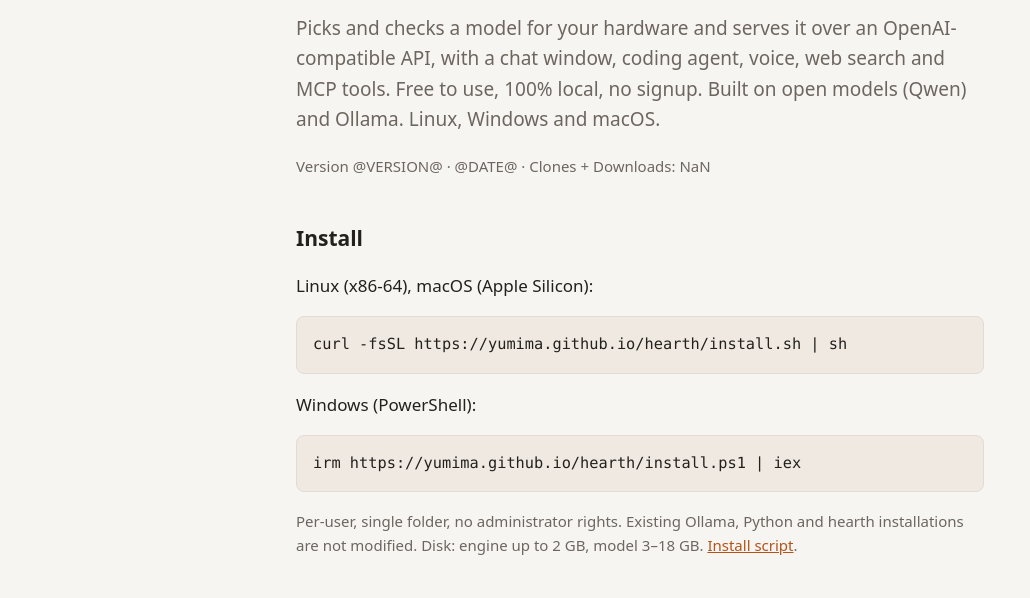
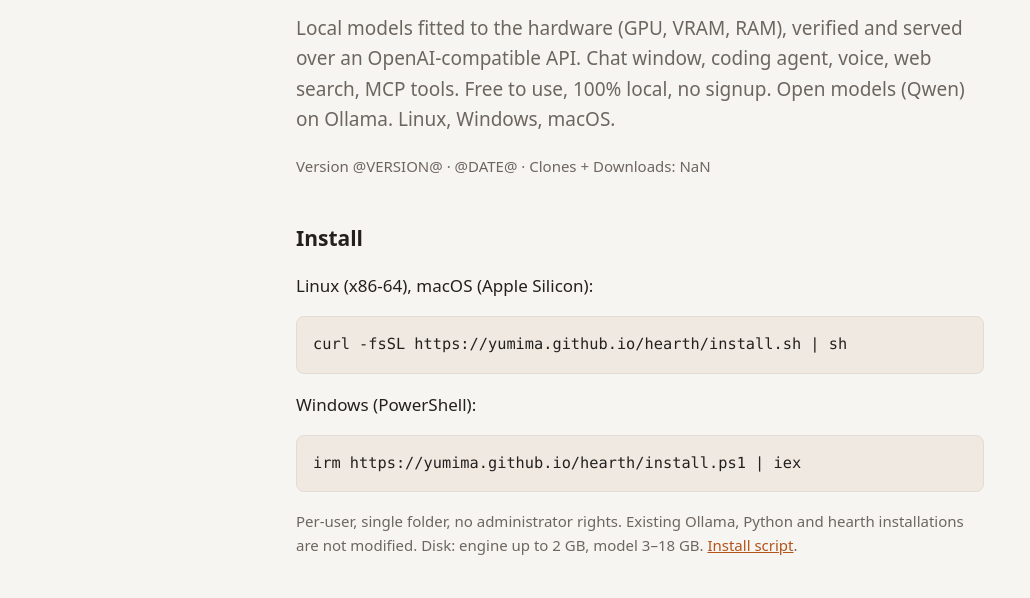
Before and after one commit to yumima/hearth, a plain HTML site: page site/index.html in a window 1280 px wide. Shown: the part 163-761 px from the top of the page, without its empty margins (0-1030 px from the left). Drawn offline with Linux system fonts and the light colour scheme; no server answers.

Commit message:
site: the lead, dry and technical
Co-Authored-By: Claude Opus 5.5 <noreply@anthropic.com>

```diff
--- a/site/index.html
+++ b/site/index.html
@@ -4,14 +4,14 @@
 <meta charset="utf-8">
 <meta name="viewport" content="width=device-width, initial-scale=1">
 <title>hearth — local AI engine</title>
-<meta name="description" content="Local AI engine. Picks and checks a model for your hardware and serves it over an OpenAI-compatible API, with a chat window, coding agent, voice, web search and MCP tools. Free to use, 100% local, no signup. Built on open models (Qwen) and Ollama. Linux, Windows and macOS.">
+<meta name="description" content="Local AI engine. Local models fitted to the hardware (GPU, VRAM, RAM), verified and served over an OpenAI-compatible API. Chat window, coding agent, voice, web search, MCP tools. Free to use, 100% local, no signup. Open models (Qwen) on Ollama. Linux, Windows, macOS.">
 <link rel="stylesheet" href="style.css">
 </head>
 <body>
 <nav aria-label="Projects"><a href="/">yumima</a><a href="/finterm/">finterm</a><a href="/hearth/" aria-current="page">hearth</a></nav>
 <main>
   <h1>Local AI engine</h1>
-  <p class="lead">Picks and checks a model for your hardware and serves it over an OpenAI-compatible API, with a chat window, coding agent, voice, web search and MCP tools. Free to use, 100% local, no signup. Built on open models (Qwen) and Ollama. Linux, Windows and macOS.</p>
+  <p class="lead">Local models fitted to the hardware (GPU, VRAM, RAM), verified and served over an OpenAI-compatible API. Chat window, coding agent, voice, web search, MCP tools. Free to use, 100% local, no signup. Open models (Qwen) on Ollama. Linux, Windows, macOS.</p>
 
   <p class="dim">Version @VERSION@ · @DATE@ · Clones + Downloads: <span id="count" data-clones="13" data-built="@DOWNLOADS@">@TOTAL@</span></p>
   <script>
```
Also changed, not shown: 1 other file.
